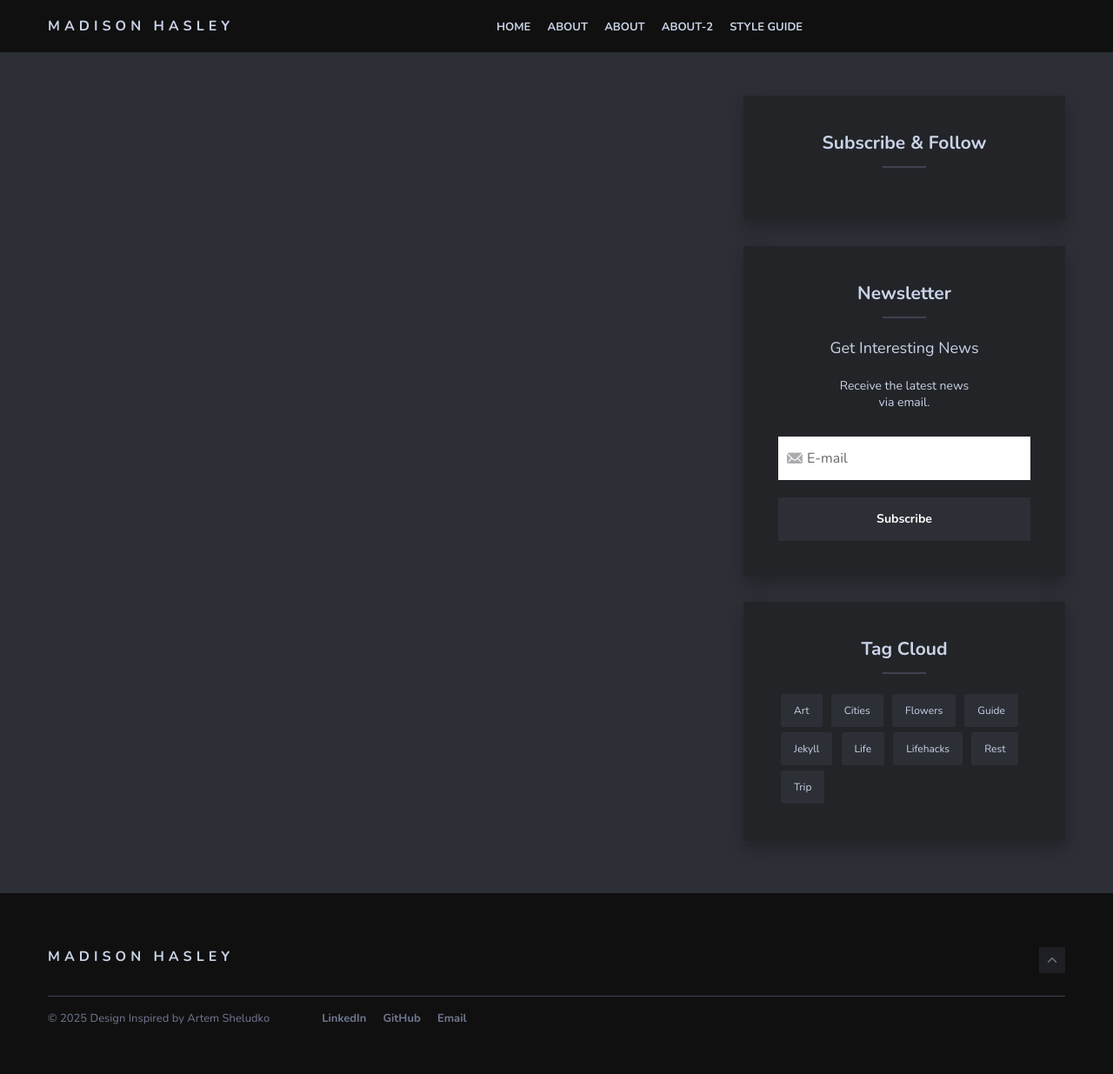
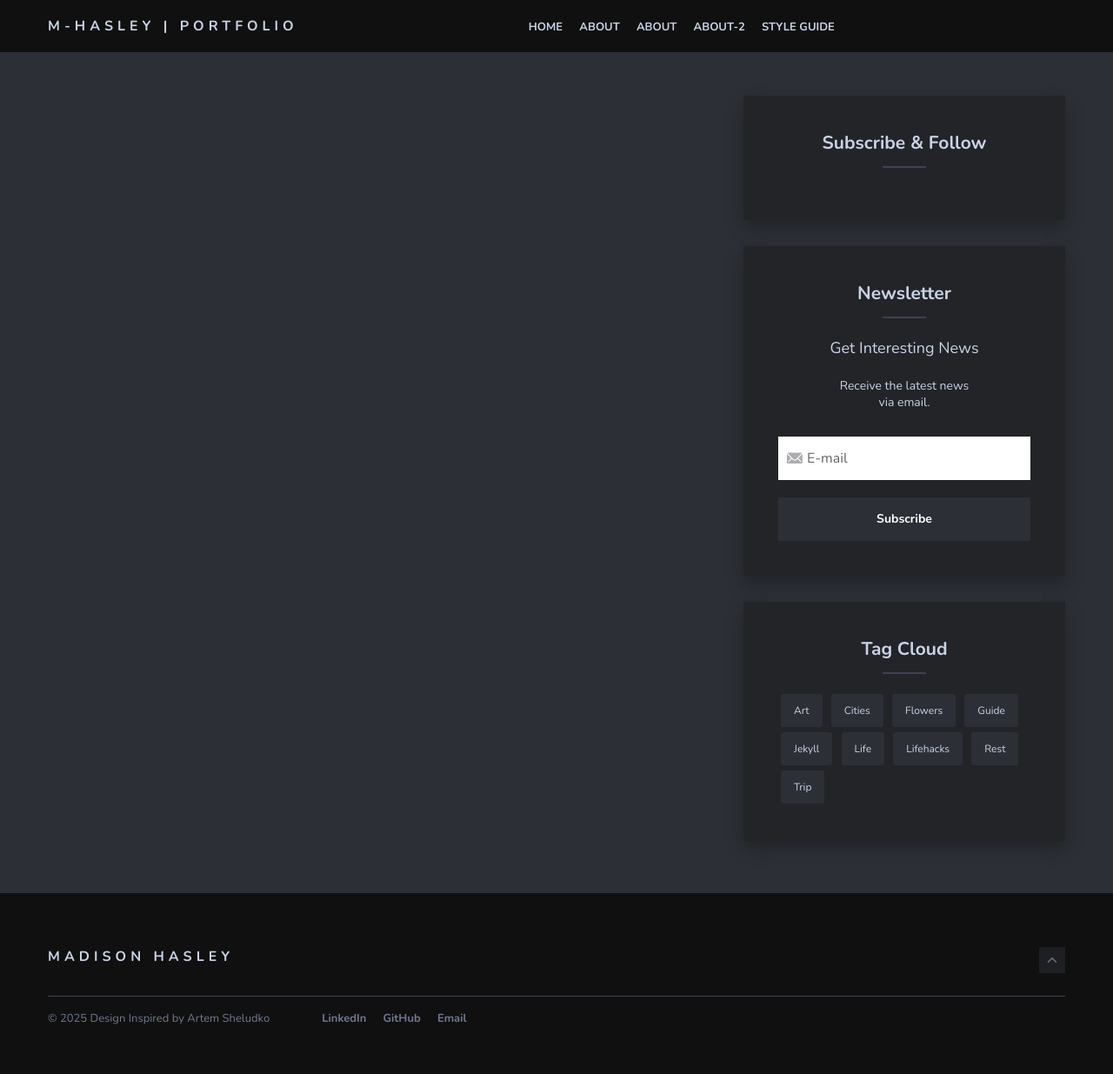
Before and after one commit to mhasley/mhasley.github.io, a Jekyll site: the page built from index.html, in a window 1280 px wide. Shown: the whole page at 87% size. Built offline with Jekyll 4.4.1, drawn with Linux system fonts in a browser that asks for light colours; nearby versions of some CDN libraries; comment, search, counter and statistics services are not loaded.

Commit message:
Update header.html

```diff
--- a/_includes/header.html
+++ b/_includes/header.html
@@ -4,7 +4,7 @@
       <div class="col col-12">
         <div class="header-box">
           <div class="logo-title">
-            <a href="{{site.baseurl}}/" class="logo-text">Madison Hasley</a>
+            <a href="{{site.baseurl}}/" class="logo-text">M-Hasley | Portfolio</a>
           </div>
 
           <nav class="nav-menu">
```
